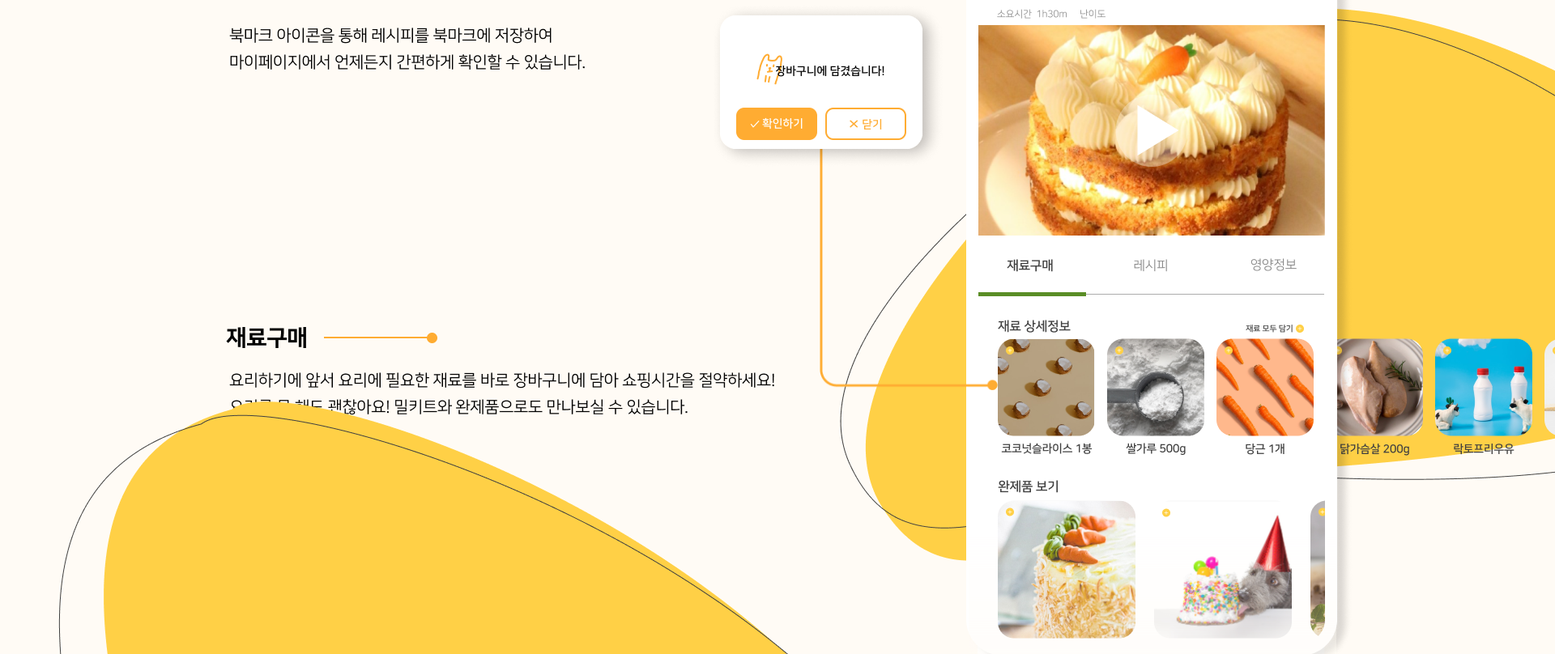
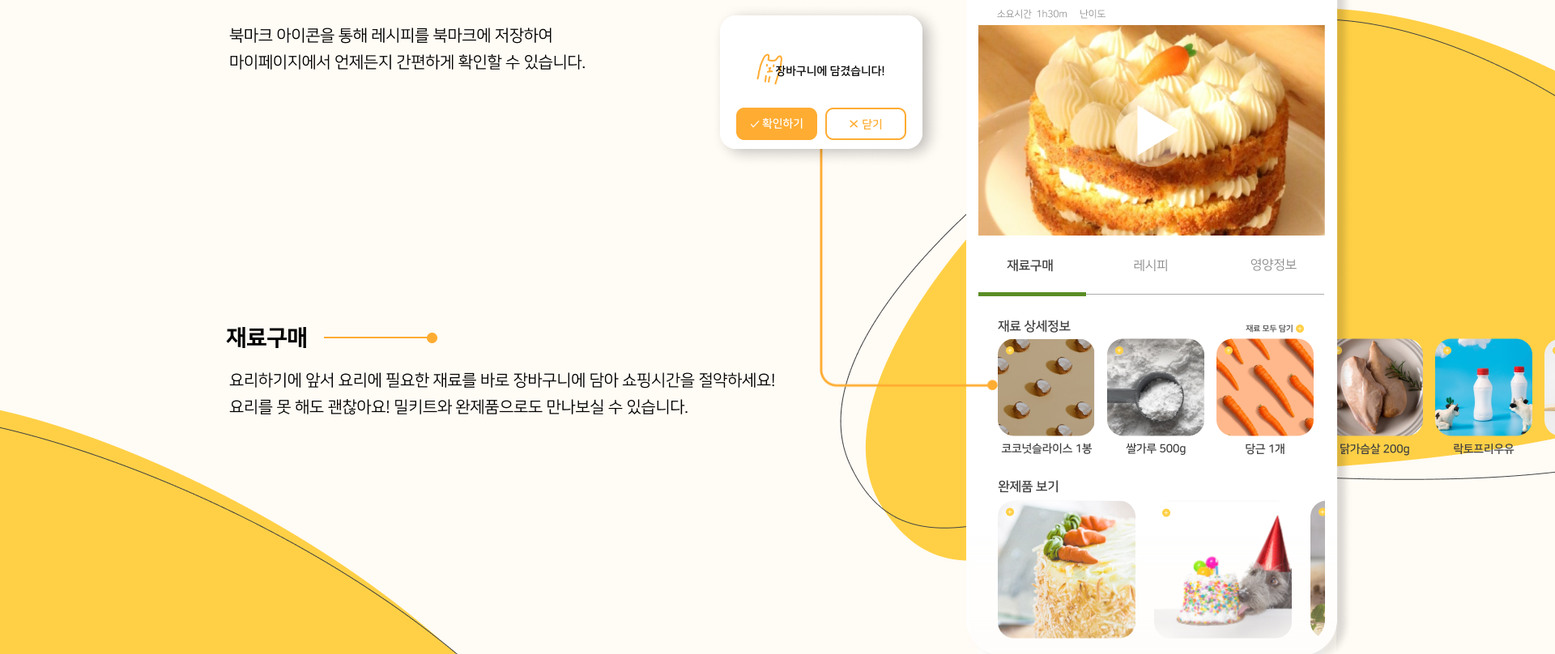
Before and after one commit to jiyeon-520/portfolio__app_together, a plain HTML site: page docs/index.html in a window 1280 px wide. Shown: the part 10748-11556 px from the top of the page at 81% size, 1920 px wide, since content can reach past the window. Drawn offline with nearby package versions, Linux system fonts and the light colour scheme; animation ran at ten frames a second.

Commit message:
Add files via upload

```diff
--- a/docs/index.html
+++ b/docs/index.html
@@ -130,10 +130,10 @@
 
 <!-- recipe -->
 <section class="con mx-auto">
-<div class="recipe w-full relative" style="margin-top:-1px;">
+<div class="recipe w-full relative" style="margin-top:-1px; overflow:hidden">
   <img class="recipe__img-bg w-full" src="https://cdn.jsdelivr.net/gh/jiyeon-520/portfolio__app_together/docs/image/recipe__img-bg.png" alt="">
   <img src="https://cdn.jsdelivr.net/gh/jiyeon-520/portfolio__app_together/docs/image/recipe__img-yellow-1.png" alt="" class="recipe__img-uellow-1 absolute" style="top:117px; left:907.78px; z-index:1;">
-  <img src="https://cdn.jsdelivr.net/gh/jiyeon-520/portfolio__app_together/docs/image/recipe__img-yellow-2.png" alt="" class="recipe__img-yellow-2 absolute" style="top:600.16px; left:0px; z-index:1;">
+  <img src="https://cdn.jsdelivr.net/gh/jiyeon-520/portfolio__app_together/docs/image/recipe__img-yellow-2.png" alt="" class="recipe__img-yellow-2 absolute" style="top:600.16px; left:-408px; z-index:1;">
   <img src="https://cdn.jsdelivr.net/gh/jiyeon-520/portfolio__app_together/docs/image/recipe__img-yellow-3.png" alt="" class="recipe__img-yellow-3 absolute" style="top:1807px; left:828px; z-index:1;">
   <img src="https://cdn.jsdelivr.net/gh/jiyeon-520/portfolio__app_together/docs/image/recipe__img-phone-1.png" alt="" class="recipe__img-phone-1 absolute" style="top:127px; left:1193px; z-index:5;">
   <img src="https://cdn.jsdelivr.net/gh/jiyeon-520/portfolio__app_together/docs/image/recipe__img-phone-2.png" alt="" class="recipe__img-phone-2 absolute" style="top:1137px; left:271px; z-index:5;">
```
